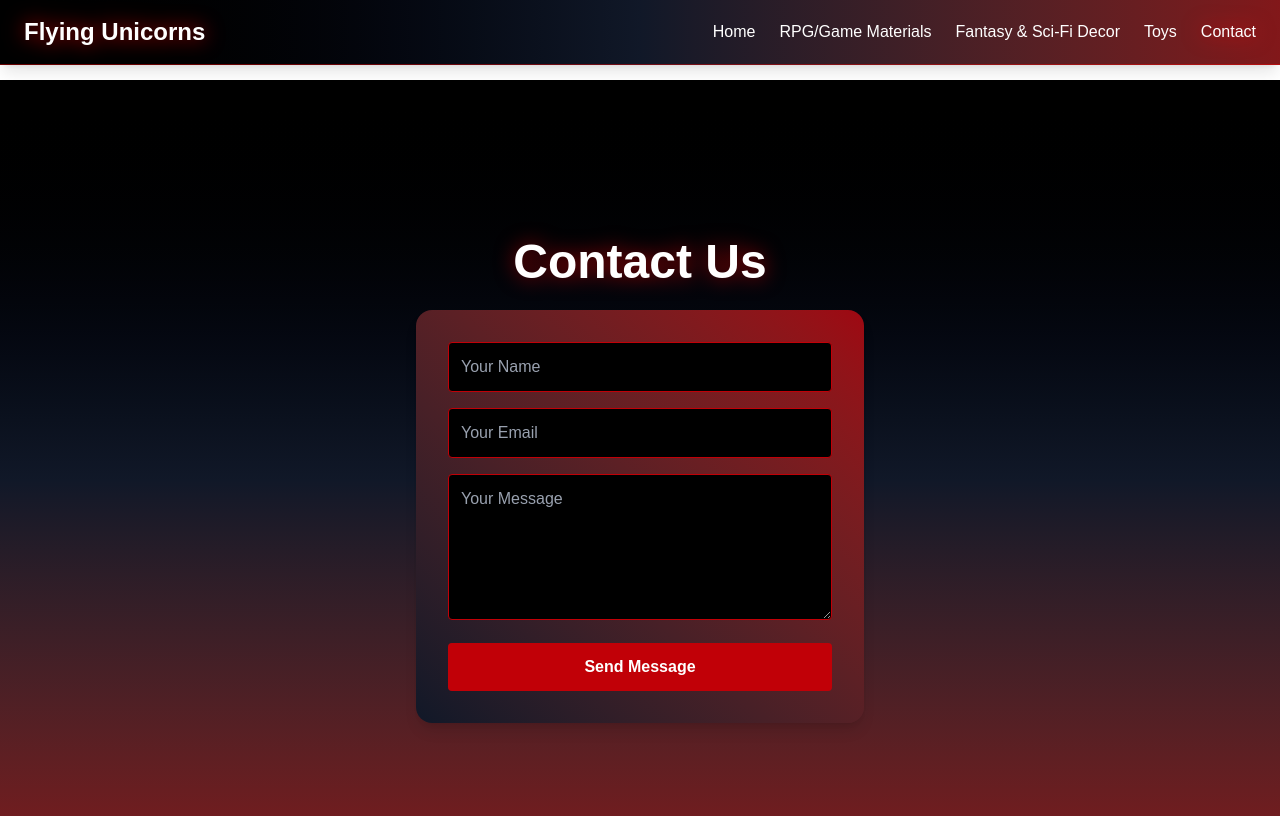
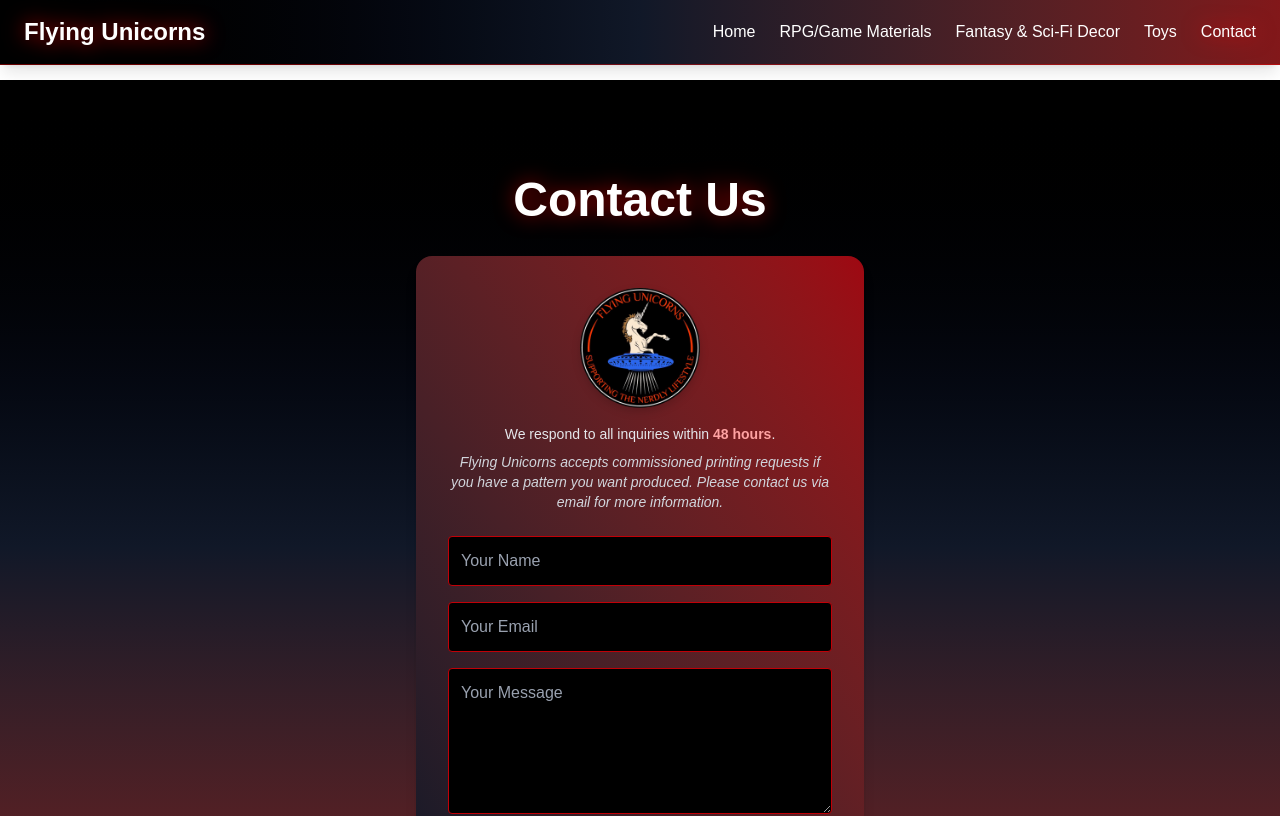
Before and after one commit to bacca411/flying-unicorns.github.io, a Next.js app: page /contact in a window 1280 px wide. Shown: the top 816 px of the page. Built offline with nearby package versions, Linux system fonts and the light colour scheme.

Commit message:
Update contact page: logo,48-hour, commission info

```diff
--- a/src/app/contact/page.tsx
+++ b/src/app/contact/page.tsx
@@ -1,9 +1,15 @@
 "use client";
 
 import { useState } from "react";
+import Image from "next/image";
 
 export default function ContactPage() {
-  const [form, setForm] = useState({ name: "", email: "", message: "" });
+  const [form, setForm] = useState({
+    name: "",
+    email: "",
+    message: "",
+  });
+
   const [status, setStatus] = useState<string | null>(null);
 
   async function handleSubmit(e: React.FormEvent) {
@@ -18,10 +24,10 @@
       });
 
       if (res.ok) {
-        setStatus("✅ Message sent successfully!");
+        setStatus("✅ Message sent successfully! We will respond within 48 hours.");
         setForm({ name: "", email: "", message: "" });
       } else {
-        setStatus("❌ Failed to send message. Try again later.");
+        setStatus("❌ Failed to send message. Please try again later.");
       }
     } catch (err) {
       setStatus("❌ Something went wrong. Please try again.");
@@ -29,15 +35,40 @@
   }
 
   return (
-    <main className="min-h-screen bg-gradient-to-b from-black via-gray-900 to-red-900 flex flex-col items-center justify-center p-8 text-white">
-      <h1 className="text-5xl font-bold mb-6 drop-shadow-[0_0_10px_rgba(255,0,0,0.6)]">
+    <main className="min-h-screen bg-gradient-to-b from-black via-gray-900 to-red-900 flex flex-col items-center justify-center px-6 py-24 text-white">
+      <h1 className="text-5xl font-bold mb-8 drop-shadow-[0_0_10px_rgba(255,0,0,0.6)]">
         Contact Us
       </h1>
 
-      <form
-        onSubmit={handleSubmit}
-        className="bg-gradient-to-tr from-gray-900 to-red-800 p-8 rounded-2xl shadow-lg w-full max-w-md space-y-4"
-      >
+      {/* Contact Card */}
+      <div className="bg-gradient-to-tr from-gray-900 to-red-800 p-8 rounded-2xl shadow-lg w-full max-w-md">
+
+        {/* Logo above the form */}
+        <div className="flex flex-col items-center mb-6">
+          <Image
+            src="/logo.png"
+            alt="Flying Unicorns Logo"
+            width={120}
+            height={120}
+            className="drop-shadow-lg"
+            priority
+          />
+
+          {/* 48-hour response statement */}
+          <p className="mt-4 text-sm text-gray-200 text-center">
+            We respond to all inquiries within{" "}
+            <span className="font-semibold text-red-300">48 hours</span>.
+          </p>
+
+          {/* Commission work statement */}
+          <p className="mt-2 text-sm text-gray-300 text-center italic">
+            Flying Unicorns accepts commissioned printing requests if you have a pattern you want produced.
+            Please contact us via email for more information.
+          </p>
+        </div>
+
+        {/* Contact Form */}
+        <form onSubmit={handleSubmit} className="space-y-4">
           <input
             type="text"
             placeholder="Your Name"
@@ -46,6 +77,7 @@
             className="w-full p-3 rounded bg-black text-white placeholder-gray-400 border border-red-700 focus:outline-none focus:ring-2 focus:ring-red-500"
             required
           />
+
           <input
             type="email"
             placeholder="Your Email"
@@ -54,6 +86,7 @@
             className="w-full p-3 rounded bg-black text-white placeholder-gray-400 border border-red-700 focus:outline-none focus:ring-2 focus:ring-red-500"
             required
           />
+
           <textarea
             placeholder="Your Message"
             value={form.message}
@@ -62,6 +95,7 @@
             rows={5}
             required
           />
+
           <button
             type="submit"
             className="w-full py-3 bg-red-700 hover:bg-red-600 rounded text-white font-semibold transition"
@@ -73,6 +107,26 @@
             <p className="text-center text-sm mt-2">{status}</p>
           )}
         </form>
+      </div>
+
+      {/*
+        ============================
+        EMAIL CONFIGURATION NOTE
+        ============================
+
+        This contact form sends messages using the API route:
+        /src/app/api/sendEmail/route.ts
+
+        When Flying Unicorns is ready to use their own email account,
+        the following environment variables will need to be updated
+        in Vercel (or .env.local for local testing):
+
+        EMAIL_USER=your-email@example.com
+        EMAIL_PASS=your-app-password
+        TO_EMAIL=destination-email@example.com
+
+        No changes to THIS page are required when switching emails.
+      */}
     </main>
   );
 }
```
Lines whose indentation alone changed are shown as unchanged.
